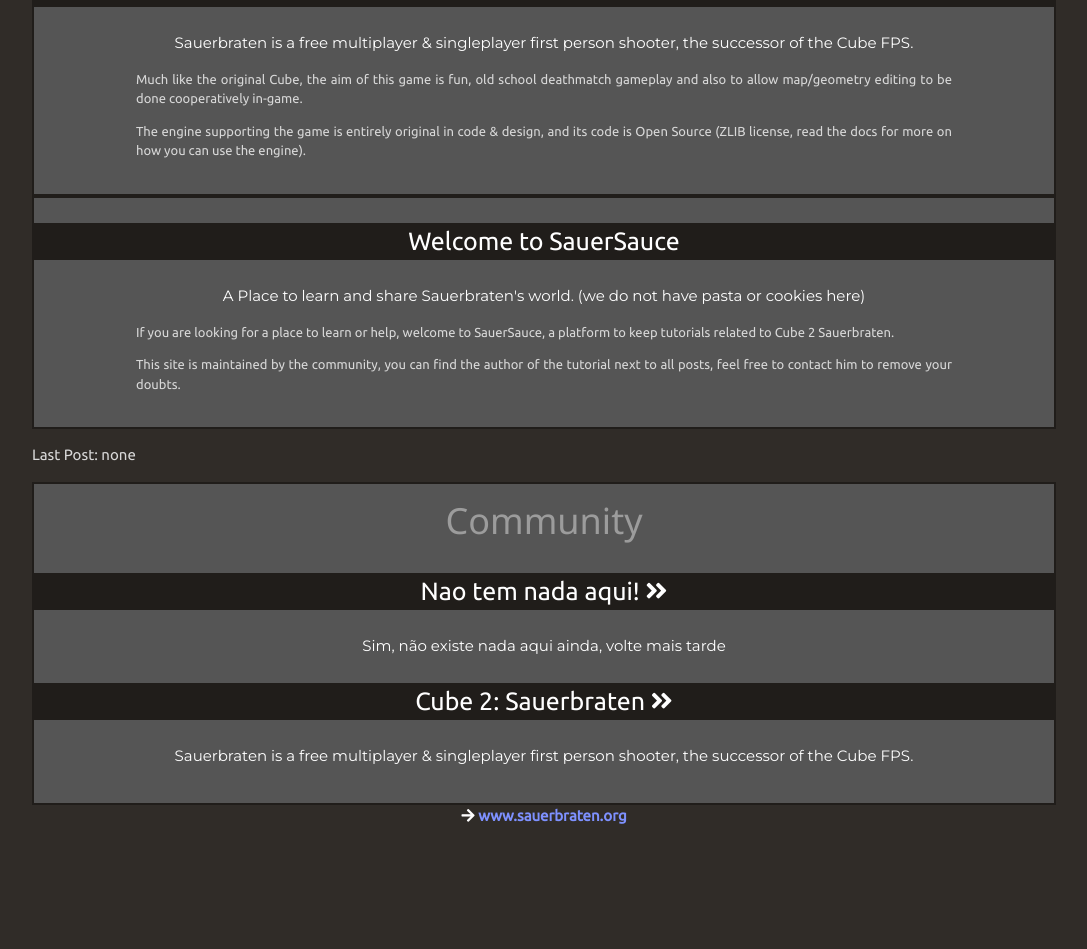
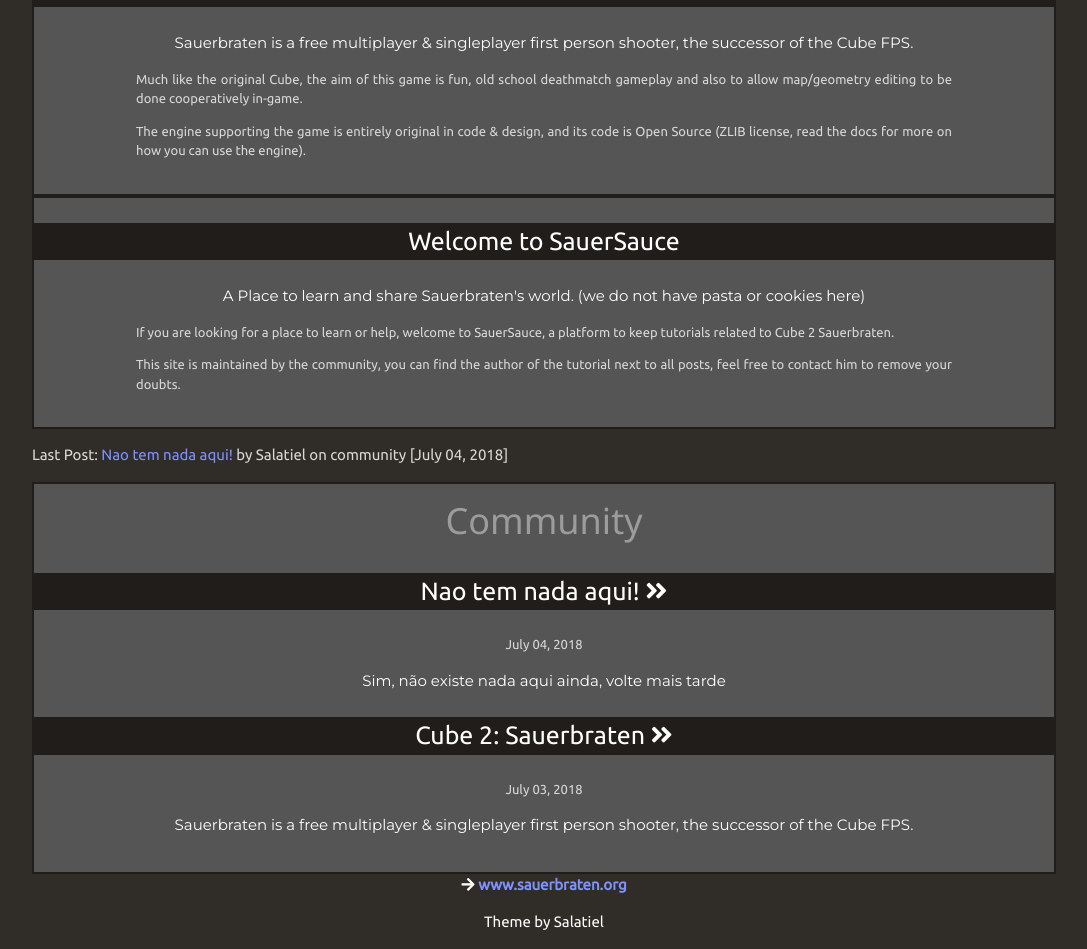
Before and after one commit to sauer-sauce/sauer-sauce.github.io, a Jekyll site: the page built from index.html, in a window 1280 px wide. Shown: the part 476-1425 px from the top of the page, without its empty margins (96-1183 px from the left). Built offline with Jekyll 4.4.1, drawn with Linux system fonts in a browser that asks for light colours; nearby versions of some CDN libraries; before the commit the page ends 1303 px from its top, so only the background shows below that.

Commit message:
Blog last post, post infos

```diff
--- a/_layouts/default.html
+++ b/_layouts/default.html
@@ -35,6 +35,7 @@
 			<i class="fa fa-arrow-right">
 				<a target="_blank" href="http://sauerbraten.org">www.sauerbraten.org</a>
 			</i>
+			<p style="text-align: center; color: white;" >Theme by Salatiel</p>
 		</center>
 
   </body>
--- a/_posts/2018-07-04-nao-ha-nada-aqui.markdown
+++ b/_posts/2018-07-04-nao-ha-nada-aqui.markdown
@@ -2,6 +2,7 @@
 layout: post
 title:  "Nao tem nada aqui!"
 date:   2018-07-04 22:19:14
+author: Salatiel
 categories: community
 excerpt: Sim, não existe nada aqui ainda, volte mais tarde
 ---
--- a/index.html
+++ b/index.html
@@ -19,7 +19,8 @@ layout: default
 			<p>If you are looking for a place to learn or help, welcome to SauerSauce, a platform to keep tutorials related to Cube 2 Sauerbraten.</p>
 			<p>This site is maintained by the community, you can find the author of the tutorial next to all posts, feel free to contact him to remove your doubts.</p>
 		</div>
-		<p>Last Post: none</p>
+		<p>Last Post: <a href="{{site.posts.first.url}}">{{site.posts.first.title}}</a> by {{site.posts.first.author}} on {{site.posts.first.categories}} [{{ site.posts.first.date | date: '%B %d, %Y' }}]</p>
+
 		<div class="content">
 			<h1 class="staticcategories">Community</h1>
 			<ul style="list-style-type: none; margin: 0; padding: 0;">
@@ -27,8 +28,8 @@ layout: default
 				<li>
 					<a href="{{ post.url }}">
 						<p class="subtitles">{{ post.title }} <i class="fas fa-angle-double-right"></i></p>
-
 					</a>
+					<p class="postinfo"> {{ post.date | date: '%B %d, %Y' }} </p>
 					<p class="descriptions">{{ post.excerpt }}</p>
 				</li>
 			  {% endfor %}
--- a/style.css
+++ b/style.css
@@ -31,7 +31,10 @@ body {
 
 .staticcategories {
 	color: #9c9c9c;
+}
 
+.postinfo {
+	text-align: center;
 }
 
 .menuitems:hover {
```
